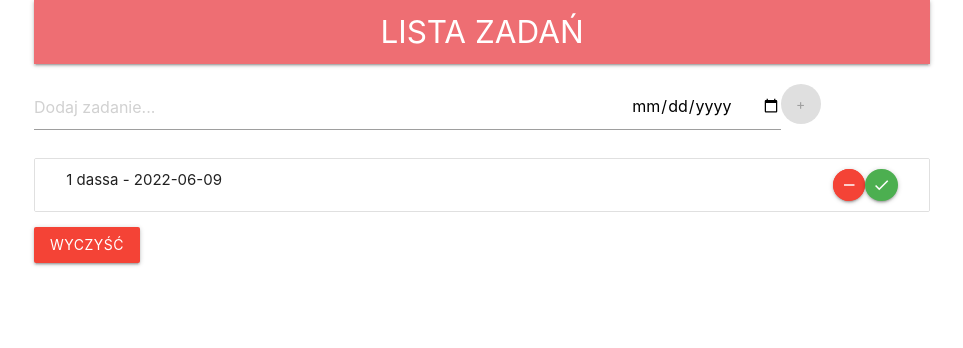
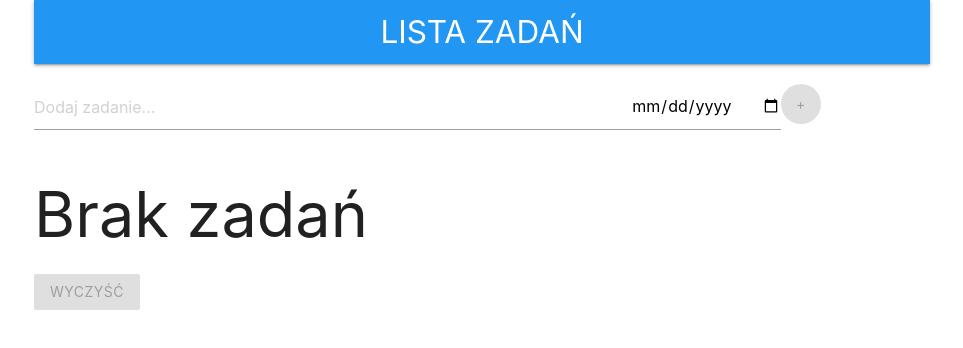
Before and after one commit to himxx/todos-list, an Angular app: page / in a window 1280 px wide. Shown: the top 348 px of the page, without its empty margins (158-1121 px from the left). Built offline with nearby package versions, Linux system fonts and the light colour scheme; data requests are answered from the project's data file.

Commit message:
clear all tasks

```diff
--- a/db.json
+++ b/db.json
@@ -1,10 +1,3 @@
 {
-  "tasks": [
-    {
-      "text": "dassa",
-      "date": "2022-06-09",
-      "done": false,
-      "id": 1
-    }
-  ]
+  "tasks": []
 }
--- a/src/app/app.component.html
+++ b/src/app/app.component.html
@@ -1,5 +1,6 @@
 <div class="container">
   <app-header title="Lista zadań"></app-header>
+
   <app-todos></app-todos>
 
 </div>
--- a/src/app/components/header/header.component.html
+++ b/src/app/components/header/header.component.html
@@ -1,5 +1,5 @@
 <nav class="row">
-    <div class="nav-wrapper">
-        <span class="brand-logo center">{{ title | uppercase}}</span>
+    <div class="nav-wrapper blue">
+        <span class="brand-logo center ">{{ title | uppercase}}</span>
     </div>
 </nav>
--- a/src/app/components/todo/todo.component.css
+++ b/src/app/components/todo/todo.component.css
@@ -0,0 +1,11 @@
+.done {
+    text-decoration: line-through;
+    background-color: green;
+    color: white;
+
+}
+
+.under span {
+    text-decoration: underline;
+    color: red;
+}
--- a/src/app/components/todo/todo.component.html
+++ b/src/app/components/todo/todo.component.html
@@ -1,4 +1,5 @@
-<li class="collection-item row" *ngFor="let task of todos let index = index">
+<ng-container *ngFor="let task of todos let index = index" [ngSwitch]="task.done">
+<li class="collection-item row under" *ngSwitchCase="false">
     <span class="col s10">
         {{index + 1}} {{task.text}} - {{task.date}}
     </span>
@@ -6,8 +7,13 @@
         <app-button (btnClick)="removeTask(task)" customClasses="btn-floating btn-small red">
             <i class="material-icons red ">remove</i>
         </app-button>
-        <app-button customClasses="btn-floating btn-small green">
+        <app-button customClasses="btn-floating btn-small green" (btnClick)="taskDoneEmit.emit(task)">
             <i class="material-icons ">check</i>
         </app-button>
     </div>
 </li>
+<li class="collection-item row" *ngSwitchCase="true">
+    <h5>Zrobione</h5>
+    <span class="col done">{{task.text}}</span>
+  </li>
+</ng-container>
--- a/src/app/components/todo/todo.component.ts
+++ b/src/app/components/todo/todo.component.ts
@@ -10,6 +10,7 @@ export class TodoComponent implements OnInit {
 
   @Input() todos?:Task[];
   @Output() taskEmit = new EventEmitter<Task>();
+  @Output() taskDoneEmit = new EventEmitter<Task>();
 
   constructor() { }
 
--- a/src/app/components/todos/todos.component.html
+++ b/src/app/components/todos/todos.component.html
@@ -1,10 +1,9 @@
 <app-form (newTaskEmit)="addTodo($event)"></app-form>
-
 <ul *ngIf="todos.length > 0; else noTasks" class="collection">
-    <app-todo (taskEmit)="removeTodo($event)" [todos]="todos"></app-todo>
+    <app-todo (taskDoneEmit)="markTaskAsDone($event)" (taskEmit)="removeTodo($event)" [todos]="todos"></app-todo>
 </ul>
 <ng-template #noTasks>
     <h1>Brak zadań</h1>
 </ng-template>
 
-<app-button [isDisabled]="todos.length === 0" (click)="clearTasks()" customClasses="btn red">Wyczyść</app-button>
+<app-button [isDisabled]="todos.length === 0" (btnClick)="deleteAll()"  customClasses="btn red">Wyczyść</app-button>
--- a/src/app/components/todos/todos.component.ts
+++ b/src/app/components/todos/todos.component.ts
@@ -17,13 +17,15 @@ export class TodosComponent implements OnInit {
     this.taskService.getTask().subscribe(tasks => this.todos = tasks);
   }
 
-  clearTasks():void {
-    this.todos = [];
-  }
 
   addTodo(task:Task):void {
     this.taskService.addTask(task).subscribe(task => this.todos.unshift(task));
 
+  }
+
+
+  markTaskAsDone(task:Task) {
+    task.done = true;
   }
 
   removeTodo(task:Task):void {
@@ -32,4 +34,10 @@ export class TodosComponent implements OnInit {
         () => this.todos = this.todos.filter(t => t.id !== task.id)
       )
   }
+
+  deleteAll() {
+    this.todos.forEach(task=> {
+      this.removeTodo(task);
+    })
+  }
 }
--- a/src/app/services/task.service.ts
+++ b/src/app/services/task.service.ts
@@ -1,7 +1,7 @@
+import { Task } from './../model/task';
 import { Injectable } from '@angular/core';
 import {HttpClient} from '@angular/common/http';
 import { Observable } from 'rxjs';
-import { Task } from '../model/task';
 
 @Injectable({
   providedIn: 'root'
@@ -24,4 +24,8 @@ export class TaskService {
     const url = `${this.apiUrl}/${task.id}`;
     return this.httpClient.delete<Task>(url);
   }
+
+
+
+
 }
```
